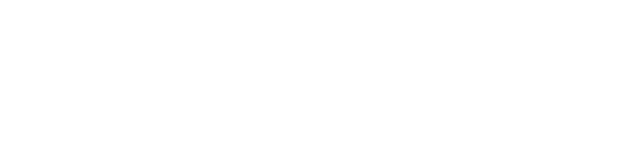
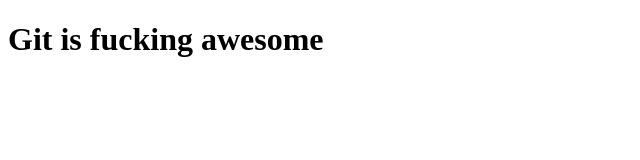
Before and after one commit to SafwaneG/git, a plain HTML site: page index.html in a window 1280 px wide. Shown: the whole page, without its empty margins (0-640 px from the left). Drawn offline with Linux system fonts and the light colour scheme.

Commit message:
adding an h1 element

```diff
--- a/index.html
+++ b/index.html
@@ -5,5 +5,7 @@
     <meta name="viewport" content="width=device-width, initial-scale=1.0" />
     <title>GIT</title>
   </head>
-  <body></body>
+  <body>
+    <h1>Git is fucking awesome</h1>
+  </body>
 </html>
```
